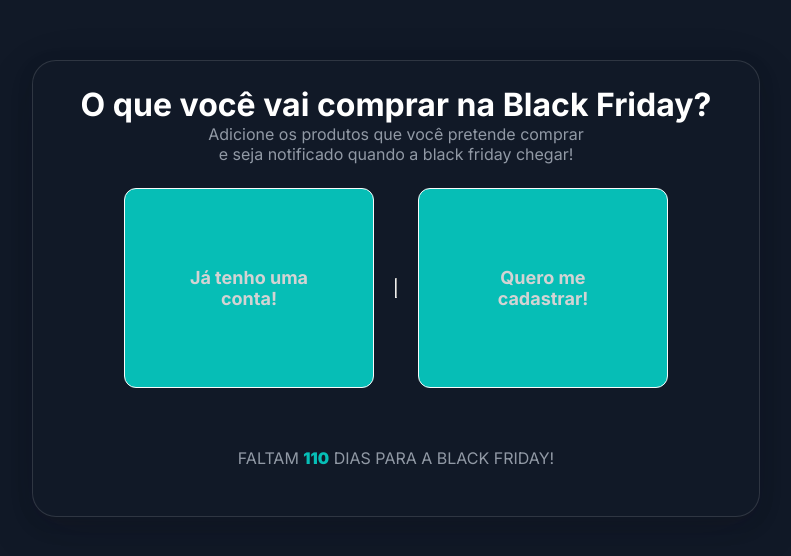
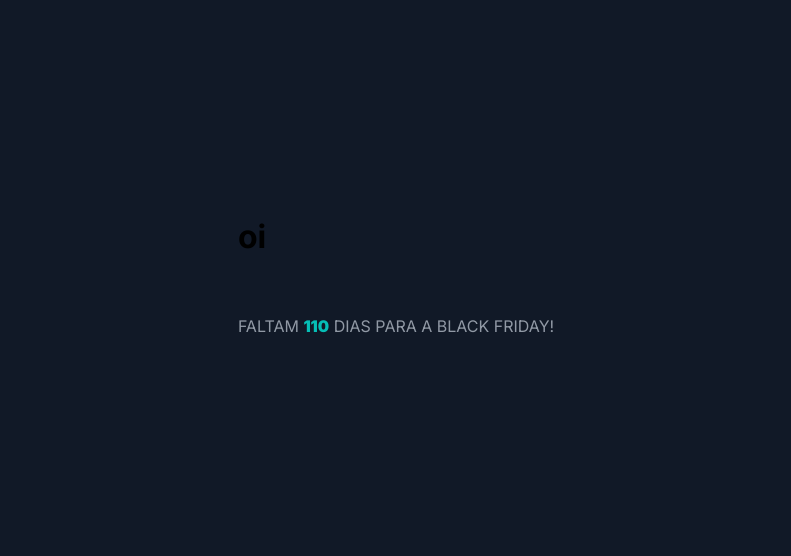
Before and after one commit to pedrocleal/black-friday-compras, a React (Vite) app: page / in a window 1280 px wide. Shown: the part 112-668 px from the top of the page, without its empty margins (244-1035 px from the left). Built offline with nearby package versions, Linux system fonts and the light colour scheme.

Commit message:
feat: create AuthContext

```diff
--- a/src/Routes.jsx
+++ b/src/Routes.jsx
@@ -1,13 +1,17 @@
+import { useContext } from "react";
 import { Routes, Route } from "react-router-dom";
-// import { Home } from "./pages/Home";
+import { AuthContext } from "./contexts/AuthContext";
+import { Home } from "./pages/Home";
 import { Landing } from "./pages/Landing";
 import { Login } from "./pages/Login";
 import { SignUp } from "./pages/SignUp";
 
 export default function RoutesComponent() {
+  const { isAuth } = useContext(AuthContext)
+
   return (
     <Routes>
-      <Route path="/" element={<Landing />} />
+      <Route path="/" element={isAuth ? <Home /> : <Landing />} />
       <Route path="/login" element={<Login />} />
       <Route path="/sign-up" element={<SignUp />} />
     </Routes>
--- a/src/components/App/index.jsx
+++ b/src/components/App/index.jsx
@@ -1,26 +1,19 @@
 import { ThemeProvider } from 'styled-components';
-import { Container, Header } from './styles';
 
 import Routes from '../../Routes';
 import GlobalStyles from '../../styles/globals';
 import colors from '../../styles/colors';
 import { Countdown } from '../Countdown';
-
+import AuthProvider from '../../contexts/AuthContext';
 
 function App() {
   return (
     <ThemeProvider theme={colors}>
-      <GlobalStyles />
-      <Container>
-        <Header>
-          <h1>O que você vai comprar na Black Friday?</h1>
-          <p>Adicione os produtos que você pretende comprar <br />
-            e seja notificado quando a black friday chegar!
-          </p>
-        </Header>
-        <Routes />
-        <Countdown />
-      </Container>
+      <AuthProvider>
+        <GlobalStyles />
+          <Routes />
+          <Countdown />
+      </AuthProvider>
     </ThemeProvider>
   )
 }
--- a/src/components/App/styles.js
+++ /dev/null
@@ -1,47 +0,0 @@
-import styled from 'styled-components'
-
-export const Container = styled.div`
-  margin: auto;
-  padding: 24px;
-
-  position: relative;
-
-  display: flex;
-  flex-direction: column;
-  align-items: center;
-
-  width: 100%;
-  height: 100%;
-
-  background: ${({ theme }) => theme.background};
-  border: 1px solid rgba(255, 255, 255, 0.125);
-
-  border-radius: 24px;
-  box-shadow: rgba(17, 17, 26, 0.1) 0px 4px 16px, rgba(17, 17, 26, 0.1) 0px 8px 24px, rgba(17, 17, 26, 0.1) 0px 16px 56px;
-`
-
-export const Header = styled.div`
-  margin-bottom: 24px;
-  width: 100%;
-  display: flex;
-  flex-direction: column;
-  text-align: center;
-  justify-content: center;
-  align-items: center;
-
-  padding: 0 24px;
-
-  h1 {
-    font-weight: bold;
-    font-size: 32px;
-    color: #fff;
-  }
-
-  p {
-    color: ${({ theme }) => theme.textColor};
-  }
-
-  .box {
-    box-shadow: rgba(17, 17, 26, 0.1) 0px 4px 16px, rgba(17, 17, 26, 0.1) 0px 8px 24px, rgba(17, 17, 26, 0.1) 0px 16px 56px;
-  }
-`
--- /dev/null
+++ b/src/contexts/AuthContext.jsx
@@ -0,0 +1,21 @@
+import { useState, createContext } from "react"
+
+export const AuthContext = createContext()
+
+export default function AuthProvider({children}) {
+
+  const [currentUser, setCurrentUser] = useState(null)
+  const isAuth = true;
+
+  return (
+    <AuthContext.Provider
+      value={{
+        currentUser,
+        setCurrentUser,
+        isAuth,
+      }}
+    >
+      {children}
+    </AuthContext.Provider>
+  )
+}
--- a/src/pages/Home/index.jsx
+++ b/src/pages/Home/index.jsx
@@ -1,5 +1,5 @@
 export function Home() {
   return (
-    null
+    <h1>oi</h1>
   )
 }
--- a/src/pages/Landing/index.jsx
+++ b/src/pages/Landing/index.jsx
@@ -1,12 +1,20 @@
 import { Link } from 'react-router-dom'
-import { ActionsContainer } from './styles'
+import { Container, Header, ActionsContainer } from './styles';
 
 export function Landing() {
   return (
-    <ActionsContainer>
-      <Link to='/login'>Já tenho uma conta!</Link>
-      <hr />
-      <Link to='/sign-up'>Quero me cadastrar!</Link>
-    </ActionsContainer>
+    <Container>
+      <Header>
+        <h1>O que você vai comprar na Black Friday?</h1>
+        <p>Adicione os produtos que você pretende comprar <br />
+          e seja notificado quando a black friday chegar!
+        </p>
+      </Header>
+      <ActionsContainer>
+        <Link to='/login'>Já tenho uma conta!</Link>
+        <hr />
+        <Link to='/sign-up'>Quero me cadastrar!</Link>
+      </ActionsContainer>
+    </Container>
   )
 }
--- a/src/pages/Landing/styles.js
+++ b/src/pages/Landing/styles.js
@@ -1,4 +1,50 @@
 import styled from "styled-components";
+
+export const Container = styled.div`
+  margin: auto;
+  padding: 24px;
+
+  position: relative;
+
+  display: flex;
+  flex-direction: column;
+  align-items: center;
+
+  width: 100%;
+  height: 100%;
+
+  background: ${({ theme }) => theme.background};
+  border: 1px solid rgba(255, 255, 255, 0.125);
+
+  border-radius: 24px;
+  box-shadow: rgba(17, 17, 26, 0.1) 0px 4px 16px, rgba(17, 17, 26, 0.1) 0px 8px 24px, rgba(17, 17, 26, 0.1) 0px 16px 56px;
+`
+
+export const Header = styled.div`
+  margin-bottom: 24px;
+  width: 100%;
+  display: flex;
+  flex-direction: column;
+  text-align: center;
+  justify-content: center;
+  align-items: center;
+
+  padding: 0 24px;
+
+  h1 {
+    font-weight: bold;
+    font-size: 32px;
+    color: #fff;
+  }
+
+  p {
+    color: ${({ theme }) => theme.textColor};
+  }
+
+  .box {
+    box-shadow: rgba(17, 17, 26, 0.1) 0px 4px 16px, rgba(17, 17, 26, 0.1) 0px 8px 24px, rgba(17, 17, 26, 0.1) 0px 16px 56px;
+  }
+`
 
 export const ActionsContainer = styled.div`
   margin: 0;
--- a/src/pages/Login/index.jsx
+++ b/src/pages/Login/index.jsx
@@ -1,25 +1,54 @@
-import { useState } from 'react';
+import { useState, useContext } from 'react';
 import { Container, Form } from './styles';
 import Input from '../../components/Input';
-import { Link } from 'react-router-dom';
+import { Link, useNavigate } from 'react-router-dom';
 import { FormGroup } from '../../components/FormGroup'
 
-import { createUserWithEmailAndPassword } from "firebase/auth"
+import { signInWithEmailAndPassword } from "firebase/auth"
+import { auth } from '../../firebase/firebase-config';
+
+import { AuthContext } from '../../contexts/AuthContext';
+import { useEffect } from 'react';
 
 export function Login() {
 
   const [ username, setUsername ] = useState('')
   const [ password, setPassword ] = useState('')
 
-  function login(e) {
+  const isButtonValid = username && password;
+
+  const { isAuth, currentUser, setCurrentUser } = useContext(AuthContext);
+  const navigate = useNavigate();
+
+  useEffect(() => {
+    if (isAuth) {
+      navigate("/")
+    }
+  }, [])
+
+  async function login() {
+    try {
+      const response = await signInWithEmailAndPassword(
+        auth,
+        username,
+        password
+      );
+
+      setCurrentUser(response.user)
+      localStorage.setItem('auth_token', currentUser.accessToken)
+    } catch (error) {
+      console.log(error)
+    }
+  }
+
+  function handleFormSubmit(e) {
     e.preventDefault();
-
-    console.log({ username, password })
+    login();
   }
 
   return (
     <Container>
-      <Form>
+      <Form onSubmit={handleFormSubmit}>
         <h4>Login</h4>
 
         <FormGroup>
@@ -27,7 +56,7 @@
             value={username}
             onChange={(e) => setUsername(e.target.value)}
             type='text'
-            placeholder='Email'
+            placeholder='E-mail'
           />
         </FormGroup>
 
@@ -40,7 +69,12 @@
           />
         </FormGroup>
 
-        <button onClick={(e) => handleFormSubmit(e)}>Entrar</button>
+        <button
+          disabled={!isButtonValid}
+          onClick={(e) => handleFormSubmit(e)}
+        >
+            Entrar
+          </button>
       </Form>
 
       <p>Não possui conta? <Link to='/sign-up'>Cadastre-se</Link></p>
--- a/src/pages/Login/styles.js
+++ b/src/pages/Login/styles.js
@@ -37,5 +37,12 @@
     font-weight: 700;
     font-size: 16px;
     outline: none;
+    transition: all 0.3s ease-in;
+
+    &:disabled {
+      background: #d3d3d3;
+      border: 1px solid #fff;
+      cursor: default;
+    }
   }
 `
--- a/src/pages/SignUp/index.jsx
+++ b/src/pages/SignUp/index.jsx
@@ -1,4 +1,4 @@
-import { useState } from 'react';
+import { useContext, useEffect, useState } from 'react';
 import { Link, useNavigate } from 'react-router-dom';
 
 import { Form, Container } from './styles';
@@ -13,6 +13,7 @@
 import { createUserWithEmailAndPassword } from "firebase/auth"
 import { auth, db } from '../../firebase/firebase-config'
 import { collection, addDoc } from 'firebase/firestore'
+import { AuthContext } from '../../contexts/AuthContext';
 
 export function SignUp() {
   const [username, setUsername] = useState('');
@@ -28,6 +29,14 @@
   } = useErrors();
 
   const isButtonValid = errors.length === 0 && username && email && password && confirmPassword;
+
+  const { isAuth, currentUser, setCurrentUser } = useContext(AuthContext);
+
+  useEffect(() => {
+    if (isAuth) {
+      navigate("/")
+    }
+  }, [])
 
   function handleUsernameInputChange(e) {
     setUsername(e.target.value);
@@ -47,9 +56,10 @@
     }
   }
 
-  async function createNewUser() {
+  async function createNewUser(uid) {
     try {
       const request = await addDoc(userCollectionRef, {
+        uid: uid,
         username: username,
         email: email,
         password: password,
@@ -63,18 +73,20 @@
 
   async function signUp() {
     try {
-      const user = await createUserWithEmailAndPassword(
+      const data = await createUserWithEmailAndPassword(
         auth,
         email,
         password,
       );
-      console.log(user);
-      await createNewUser();
+      // console.log(user.user.uid);
+      await createNewUser(data.user.uid);
+      console.log(response);
       toast.success('Cadastro efetuado com sucesso!');
       setTimeout(() => {
         navigate('/login');
       }, 2000);
     } catch (error) {
+      console.log(error)
       toast.error(errorHandler(error.code))
     }
   }
@@ -94,12 +106,12 @@
     signUp();
   }
 
-  console.log(isButtonValid)
-
   return (
     <Container>
 
-      <Toaster />
+      <Toaster styles={{
+        background: '#051E34',
+      }}/>
 
       <Form onSubmit={handleFormSubmit}>
         <h4>Cadastro</h4>
```
Also changed, not shown: .eslintrc.cjs.
